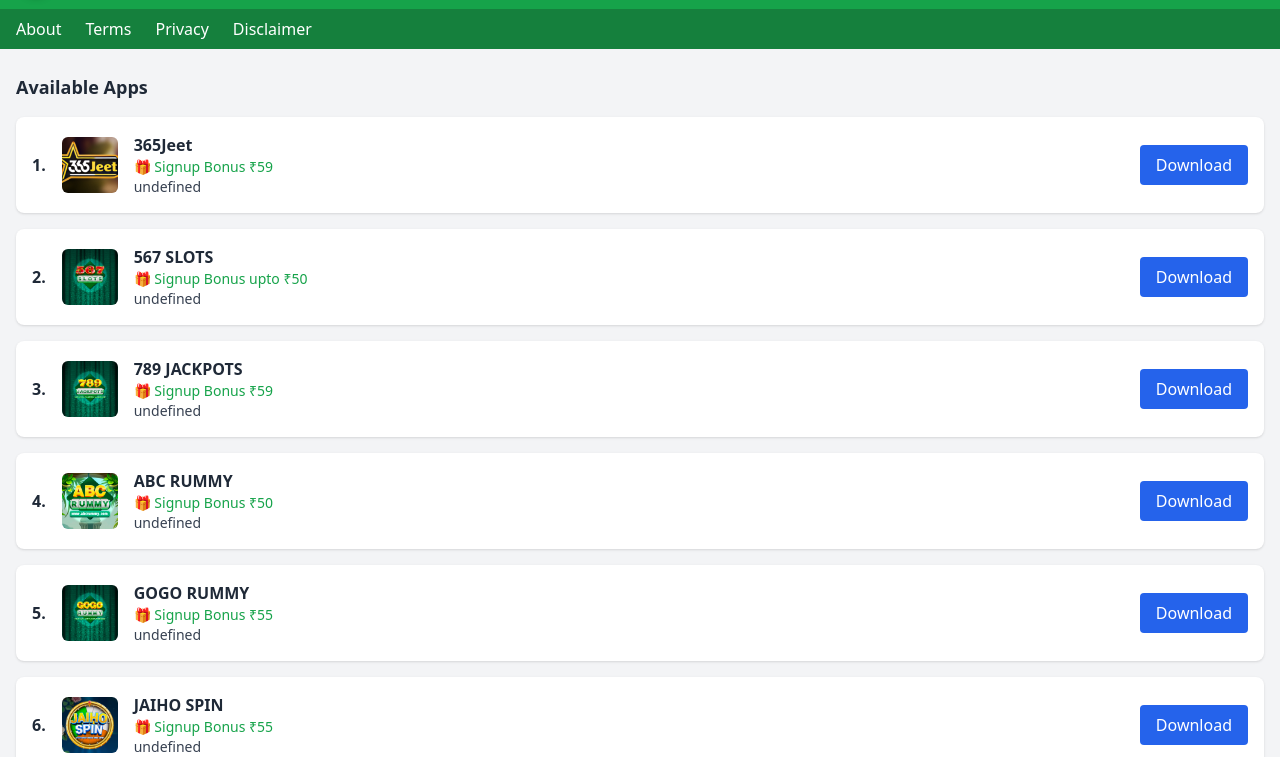
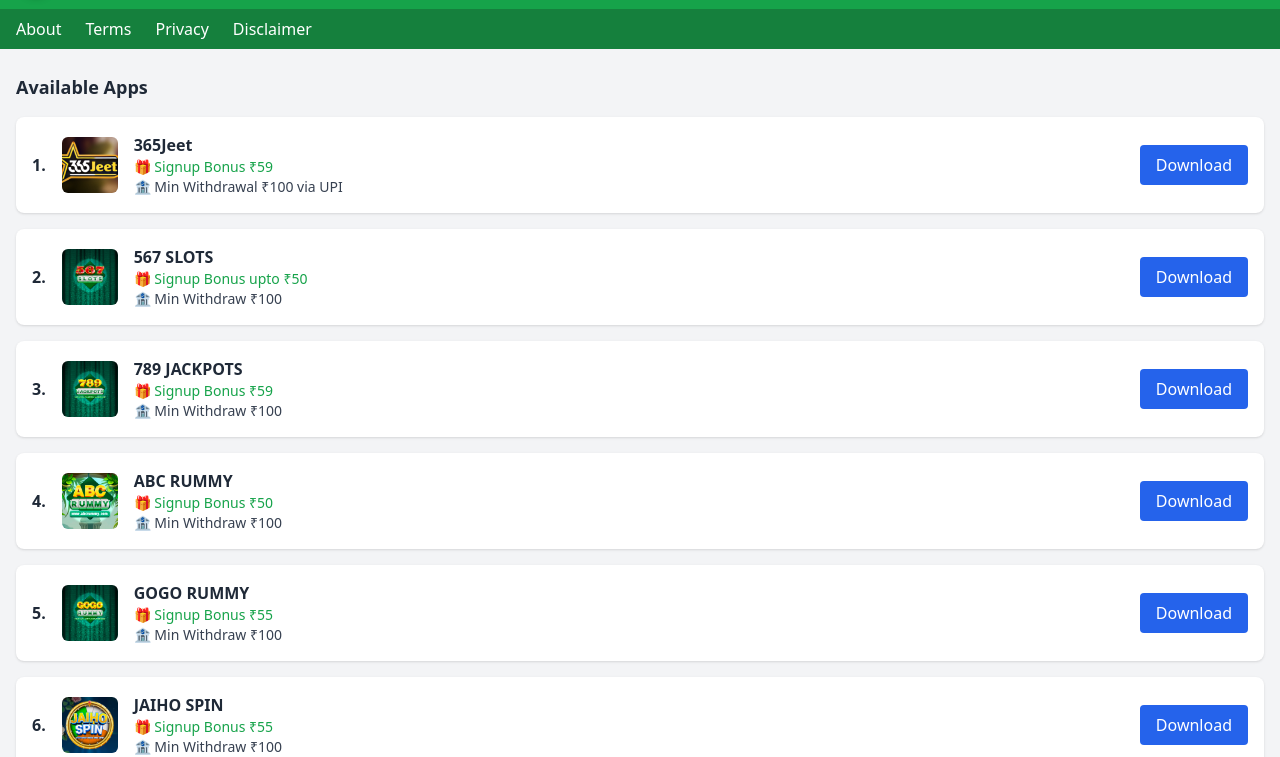
Before and after one commit to allyonogamesapk/allyonogamesapk.github.io, a plain HTML site: page index.html in a window 1280 px wide. Shown: the part 55-812 px from the top of the page. Drawn offline with nearby package versions, Linux system fonts and the light colour scheme.

Commit message:
index.html

```diff
--- a/index.html
+++ b/index.html
@@ -75,7 +75,7 @@
               <div>
                 <div class="font-semibold">${app.name}</div>
                 <div class="text-green-600 text-sm">${app.bonus}</div>
-                <div class="text-gray-700 text-sm">${app.withdraw}</div>
+                <div class="text-gray-700 text-sm">${app.withdrawal}</div>
               </div>
             </div>
             <a href="${app.link}" target="_blank" class="bg-blue-600 hover:bg-blue-700 text-white px-4 py-2 rounded">
```
